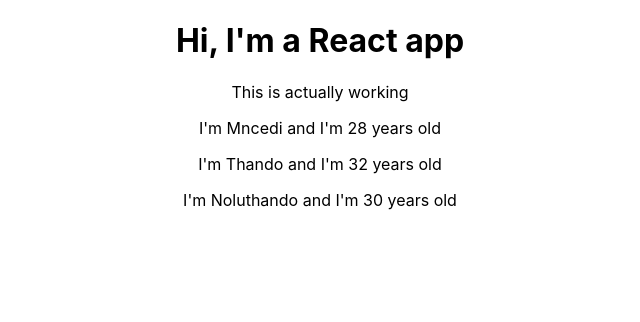
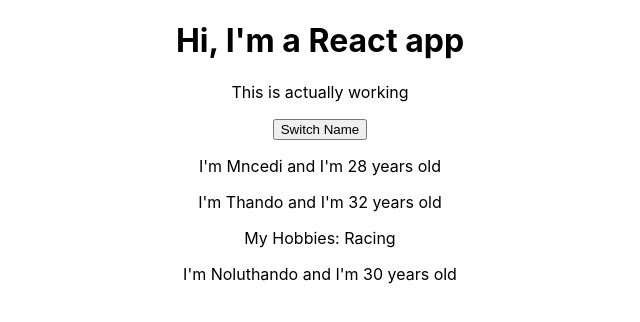
Before and after one commit to tzone85/react-burger, a React (Create React App) app: page / in a window 1280 px wide. Shown: the top 322 px of the page, without its empty margins (320-960 px from the left). Built offline with nearby package versions, Linux system fonts and the light colour scheme.

Commit message:
outputted children on the props as well as made use of the state property for dynamic data

```diff
--- a/src/App.js
+++ b/src/App.js
@@ -3,14 +3,25 @@
 import Person from './Person/Person';
 
 class App extends Component {
+
+    // this (state) can only be done in components for they extend Component
+    state = {
+        persons: [
+            {name: "Mncedi", age: 28},
+            {name: "Thando", age: 32},
+            {name: "Noluthando", age: 30}
+        ]
+    };
+
   render() {
     return (
         <div className="App">
             <h1>Hi, I'm a React app</h1>
             <p>This is actually working</p>
-            <Person name = "Mncedi" age = "28"/>
-            <Person name = "Thando" age = "32">My Hobbies: Racing</Person>
-            <Person name = "Noluthando" age = "30"/>
+            <button>Switch Name</button>
+            <Person name = {this.state.persons[0].name} age = {this.state.persons[0].age}/>
+            <Person name = {this.state.persons[1].name} age = {this.state.persons[1].age}>My Hobbies: Racing</Person>
+            <Person name = {this.state.persons[2].name} age = {this.state.persons[2].age}/>
         </div>
     );
 
--- a/src/Person/Person.js
+++ b/src/Person/Person.js
@@ -2,7 +2,13 @@
 
 const person  = (props) => {
     // return <p>I'm {props.name} and I'm {(Math.floor(Math.random() * 30))} years old</p>
-    return <p>I'm {props.name} and I'm {props.age} years old</p>
+    return (
+        <div>
+            <p>I'm {props.name} and I'm {props.age} years old</p>
+            <p>{props.children}</p>
+        </div>
+
+    );
 };
 
 export default person;
```
